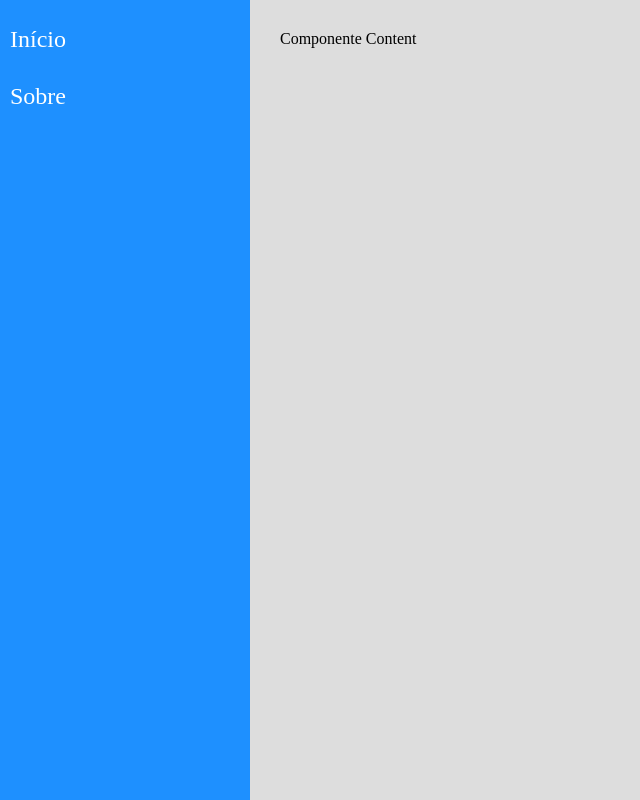
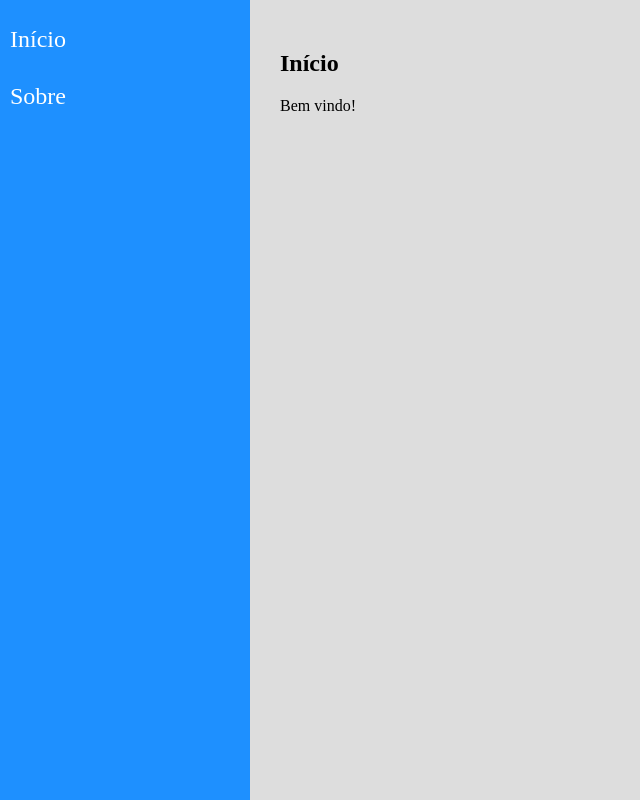
Before and after one commit to Felipe1501/react-router-felipe, a React (Create React App) app: page / in a window 1280 px wide. Shown: the whole page, without its empty margins (0-640 px from the left). Built offline with nearby package versions, Linux system fonts and the light colour scheme.

Commit message:
aula 54 fix: React Router Dom v6

```diff
--- a/src/components/layout/Content.jsx
+++ b/src/components/layout/Content.jsx
@@ -1,10 +1,22 @@
+import "./Content.css";
 import React from "react";
-import './Content.css';
+import { Routes, Route } from "react-router-dom";
+
+import Home from "../../views/examples/Home";
+import Param from "../../views/examples/Param";
+import About from "../../views/examples/About";
+import NotFound from "../../views/examples/NotFound";
 
 const Content = props => (
-    <main className="Content">
-        Componente Content
-    </main>
-)
+  <main className="Content">
+
+    <Routes>
+      <Route path="/about" element={<About />} />
+      <Route path="/param/:id" element={<Param />} />
+      <Route path="/" exact element={<Home />} />
+      <Route path="*" element={<NotFound />} />
+    </Routes>
+  </main>
+);
 
 export default Content;
--- a/src/views/App.jsx
+++ b/src/views/App.jsx
@@ -1,14 +1,18 @@
-import React from "react";
 import './App.css';
-import Menu from "../components/layout/Menu";
-import Content from "../components/layout/Content";
+import React from 'react';
+
+import { BrowserRouter } from  'react-router-dom' ;
+
+import Menu from '../components/layout/Menu';
+import Content from '../components/layout/Content';
 
 const App = props => (
     <div className="App">
-        <Menu />
-        <Content />
-
+        <BrowserRouter>
+            <Menu />
+            <Content />
+        </BrowserRouter>
     </div>
 )
 
-export default App;
+export default App
```
